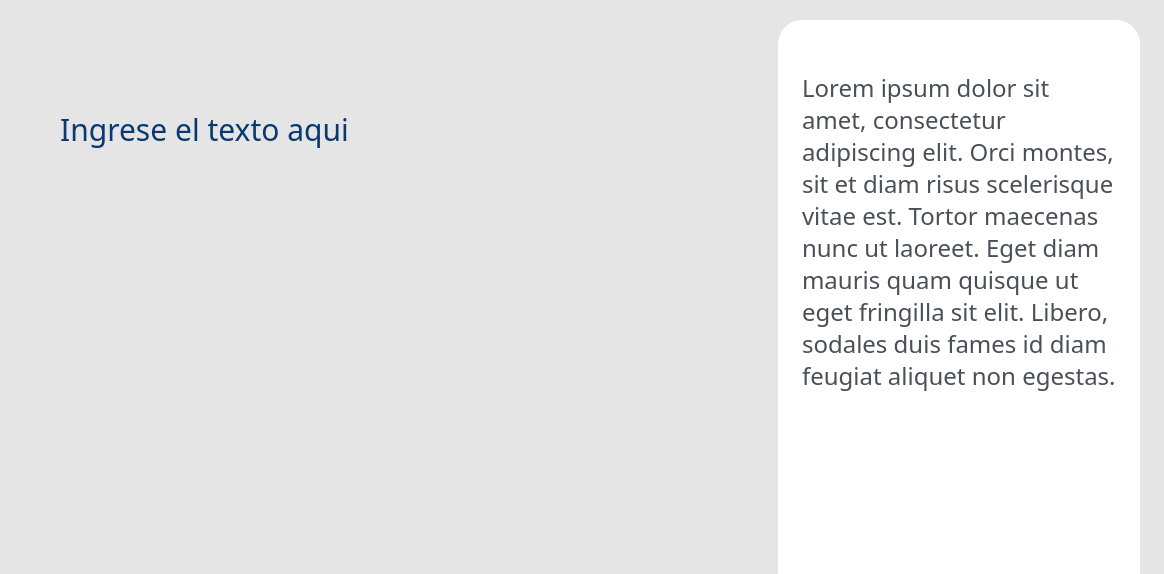
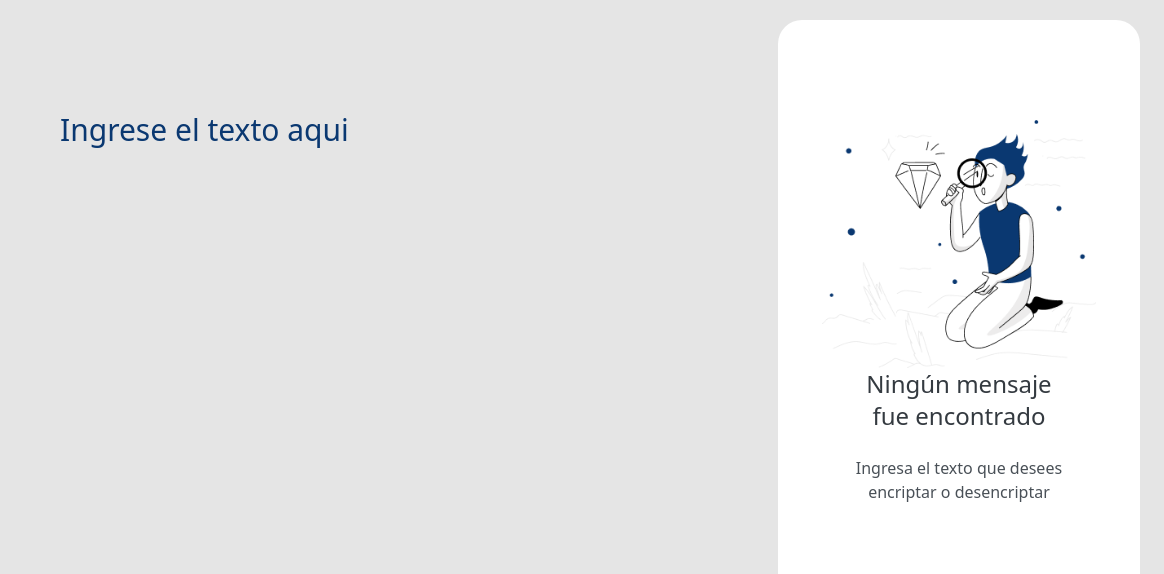
Before and after one commit to Kevin-AC/Encriptador, a website: page index.html in a window 1280 px wide. Shown: the top 574 px of the page, 116-1280 px from the left. Drawn offline with Linux system fonts and the light colour scheme.

Commit message:
hidden msjresult

```diff
--- a/index.html
+++ b/index.html
@@ -26,13 +26,13 @@
         </section>
 
         <section class="w-full mb-10  xl:w-96 h-auto xl:my-5 bg-white p-6 rounded-3xl xl:mr-6 relative  ">
-            <div class="hidden mt-4 p-5 text-center " id="contentEnc">
+            <div class=" mt-4 p-5 text-center " id="contentEnc">
                 <img class="mt-10 mx-auto md:hidden xl:inline" src="./img/Muñeco.png" alt="muñeco">
                 <h1 class="text-2xl mb-6 text-Gray500 px-6">Ningún mensaje fue encontrado</h1>
                 <p class=" text-Gray400 ">Ingresa el texto que desees encriptar o desencriptar</p>
             </div>
 
-            <div class="my-7 md:p-4 xl:p-0" id="msjResult">
+            <div class="hidden my-7 md:p-4 xl:p-0" id="msjResult">
                 <p class="text-2xl text-Gray400 mb-6">Lorem ipsum dolor sit amet, consectetur adipiscing elit.
                      Orci montes, sit et diam risus scelerisque vitae est.
                      Tortor maecenas nunc ut laoreet. Eget diam mauris quam quisque ut eget
```
